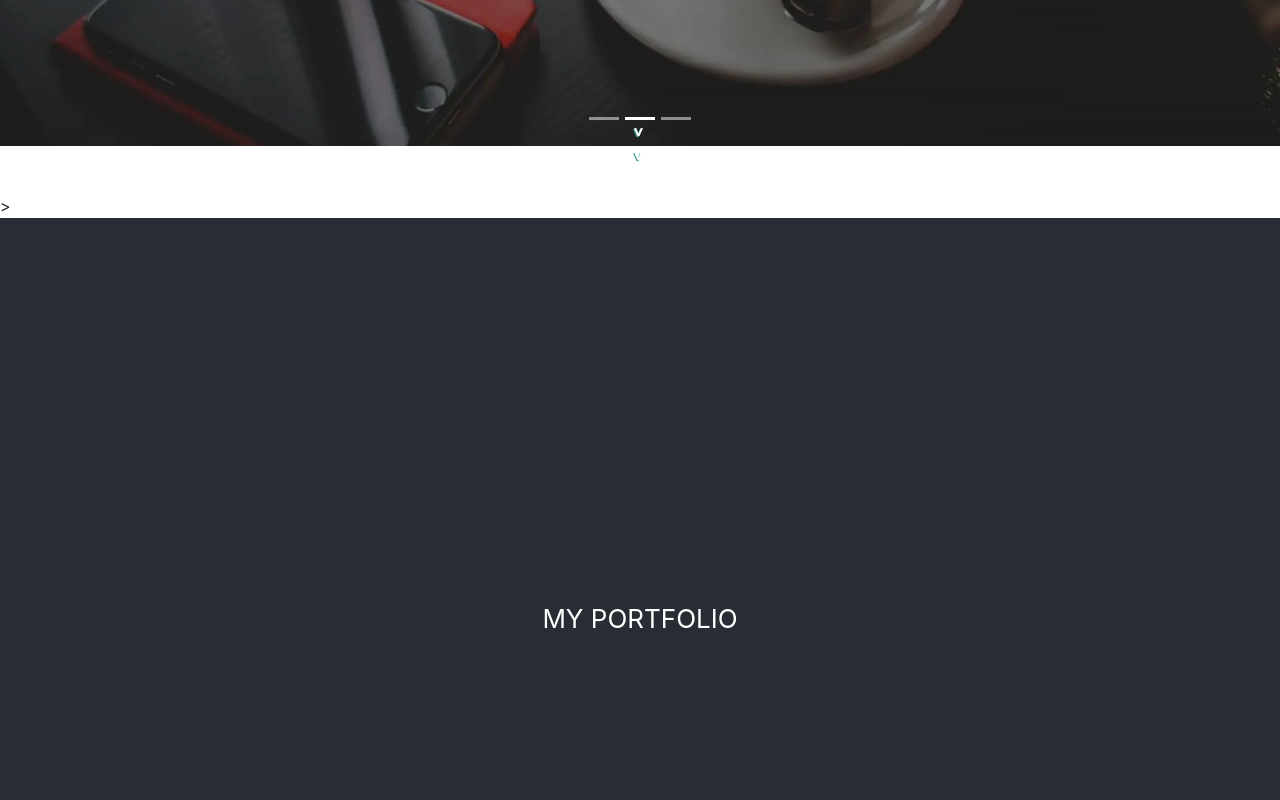
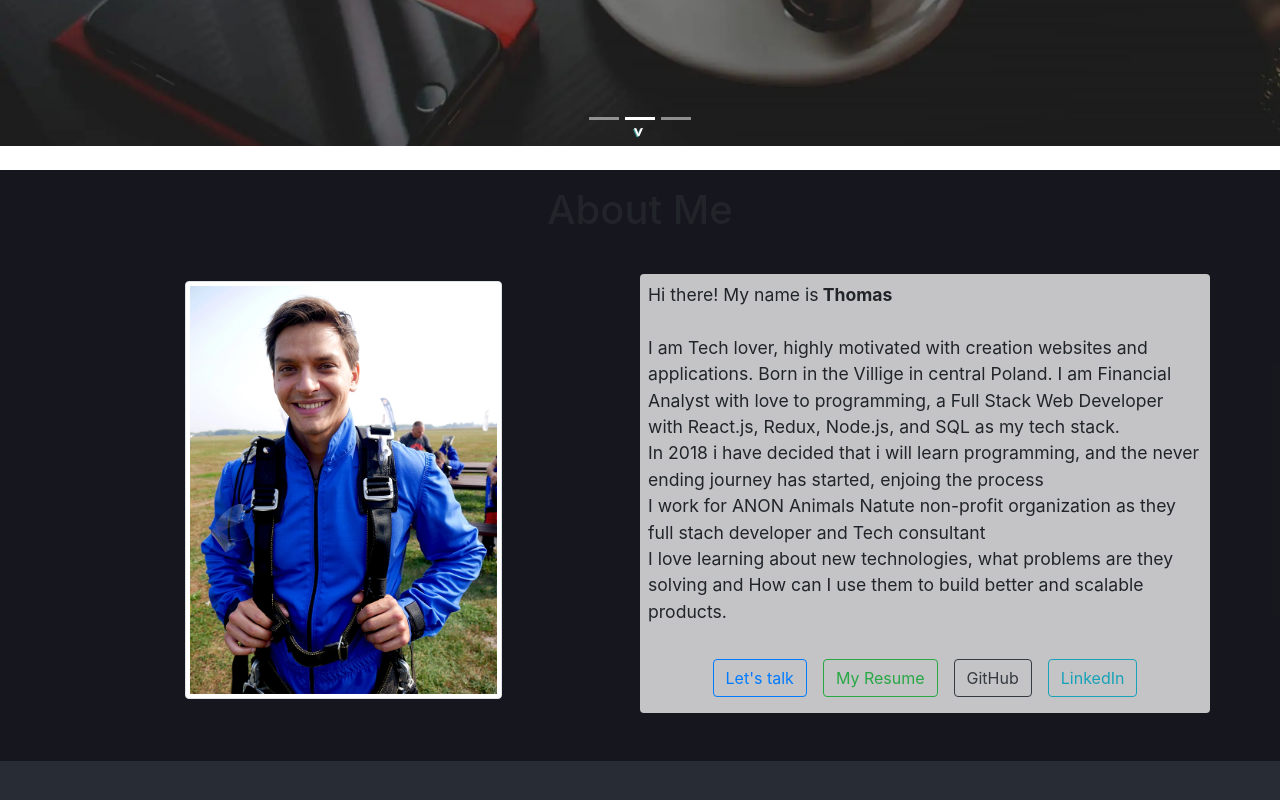
Before and after one commit to Fremen1990/react-portfolio-devthomas, a React (Create React App) app: page / in a window 1280 px wide. Shown: the part 654-1454 px from the top of the page. Built offline with nearby package versions, Linux system fonts and the light colour scheme.

Commit message:
About first stage

```diff
--- a/src/App.js
+++ b/src/App.js
@@ -4,17 +4,22 @@ import React from "react";
 import MyNavbar from "./components/navbar";
 import MyCarousel from "./components/carousel";
 import MyTitleMessage from "./components/titleMessage.jsx";
-import ScrollDown from "./components/scrollDown.jsx";
+import About from "./pages/about";
 
 import "./App.css";
 
 function App() {
   return (
     <>
+      {/* ========== Navbar ============= */}
       <MyNavbar />
+      {/* ========== Home ============= */}
+
       <MyCarousel />
       <MyTitleMessage />
-      <ScrollDown />>
+      {/* ========== About ============= */}
+
+      <About />
       <div className="App">
         <header className="App-header">MY PORTFOLIO</header>
       </div>
--- /dev/null
+++ b/src/pages/about.css
@@ -0,0 +1,15 @@
+.about {
+  /* background-color: transparent; */
+  /* background-color: #282c34; */
+  background-color: #101018f8;
+  font-size: 1.1em;
+}
+
+.profile {
+  max-width: 18em;
+}
+
+.my-details {
+  background-color: rgba(255, 255, 255, 0.747);
+  /* background-color: #282c34; */
+}
--- /dev/null
+++ b/src/pages/about.jsx
@@ -0,0 +1,98 @@
+import React from "react";
+import Container from "react-bootstrap/Container";
+import Row from "react-bootstrap/Row";
+import Col from "react-bootstrap/Col";
+import Image from "react-bootstrap/Image";
+import Profile from "../assets/img/profile/profile.webp";
+import Button from "react-bootstrap/Button";
+
+import "./about.css";
+
+const About = () => {
+  return (
+    <div className="about" id="about">
+      <h1 className="pt-3 text-center font-details pb-3">About Me</h1>
+      <Container>
+        <Row className="pt-3 pb-5 align-items-center">
+          {/* Profile picture */}
+          <Col xs={12} md={6}>
+            <Row className="justify-content-center mb-2 mr-2 ">
+              <Image
+                className="profile justify-content-end"
+                alt="profile"
+                src={Profile}
+                thumbnail
+                fluid
+              />
+            </Row>
+          </Col>
+
+          {/* Description About */}
+          <Col xs={12} md={6}>
+            <Row className=" align-items-start p-2 my-details rounded">
+              Hi there! My name is <strong>&nbsp;Thomas</strong>
+              <br />I am Tech lover, highly motivated with creation websites and
+              applications. Born in the Villige in central Poland. I am
+              Financial Analyst with love to programming, a Full Stack Web
+              Developer with React.js, Redux, Node.js, and SQL as my tech stack.
+              <br />
+              In 2018 i have decided that i will learn programming, and the
+              never ending journey has started, enjoing the process
+              <br />
+              I work for ANON Animals Natute non-profit organization as they
+              full stach developer and Tech consultant
+              <br />I love learning about new technologies, what problems are
+              they solving and How can I use them to build better and scalable
+              products.
+              <br /> <br />
+              <Col className="d-flex justify-content-center flex-wrap">
+                <div>
+                  <a href="#contact">
+                    <Button className="m-2" variant="outline-primary">
+                      Let's talk
+                    </Button>
+                  </a>
+                </div>
+                <div>
+                  <a
+                    href="https://www.devthomas.pl/Projects/Responsive%20resume%20Tomasz%20Stanisz%20-%20Web%20Developer%20CV/"
+                    target="_blank"
+                    rel="noopener noreferrer"
+                  >
+                    <Button className="m-2" variant="outline-success">
+                      My Resume
+                    </Button>
+                  </a>
+                </div>
+                <div>
+                  <a
+                    href="https://github.com/Fremen1990"
+                    target="_blank"
+                    rel="noopener noreferrer"
+                  >
+                    <Button className="m-2" variant="outline-dark">
+                      GitHub
+                    </Button>
+                  </a>
+                </div>
+                <div>
+                  <a
+                    href="https://www.linkedin.com/in/tomasz-stanisz-85818683/"
+                    target="_blank"
+                    rel="noopener noreferrer"
+                  >
+                    <Button className="m-2" variant="outline-info">
+                      LinkedIn
+                    </Button>
+                  </a>
+                </div>
+              </Col>
+            </Row>
+          </Col>
+        </Row>
+      </Container>
+    </div>
+  );
+};
+
+export default About;
```
Also changed, not shown: src/assets/img/profile/profile.webp.
